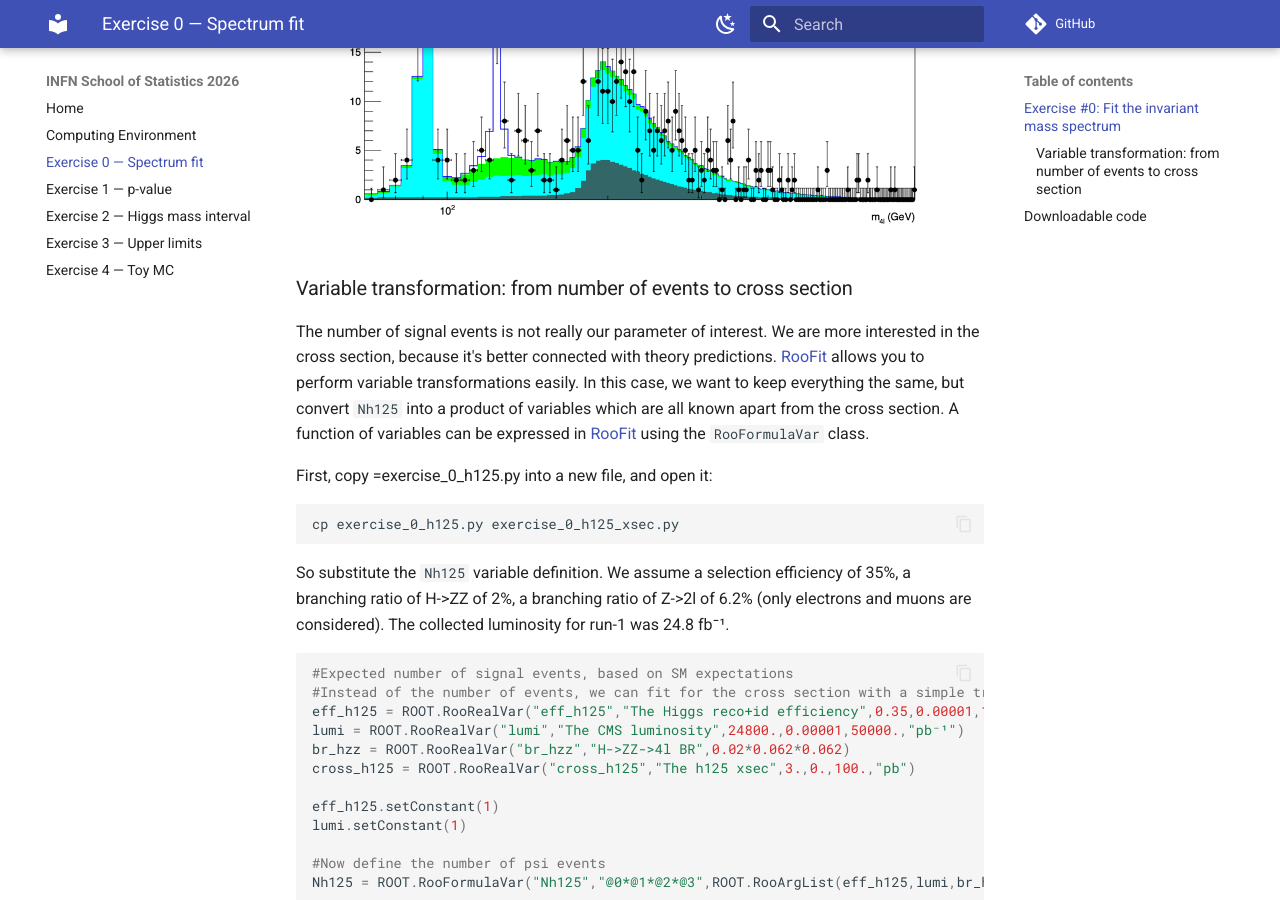
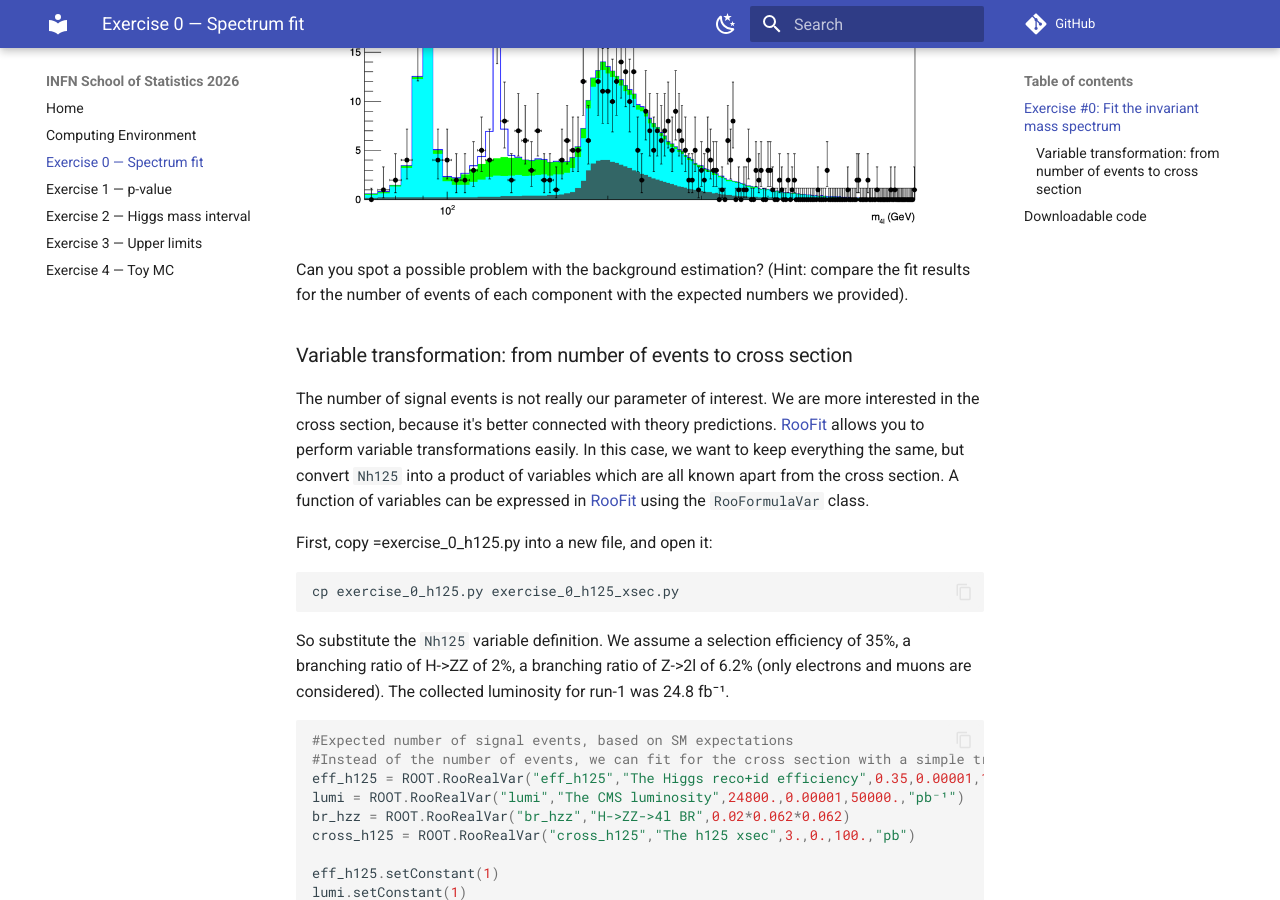
Before and after one commit to pellicci/INFNStat, an MkDocs documentation site: the page built from docs/exercise0.md, in a window 1280 px wide and 900 px high, scrolled down 2942 px. Built offline with MkDocs 1.6.1 and Material for MkDocs 9.7.7, drawn with Linux system fonts in a browser that asks for light colours; comment, search, counter and statistics services are not loaded.

Commit message:
Update exercise0.md

```diff
--- a/docs/exercise0.md
+++ b/docs/exercise0.md
@@ -171,6 +171,8 @@ The result should look similar to this:
 
 ![exercise_0.png](assets/exercise_0.png)
 
+Can you spot a possible problem with the background estimation? (Hint: compare the fit results for the number of events of each component with the expected numbers we provided).
+
 ### Variable transformation: from number of events to cross section
 
 The number of signal events is not really our parameter of interest. We are more interested in the cross section, because it's better connected with theory predictions.
```
